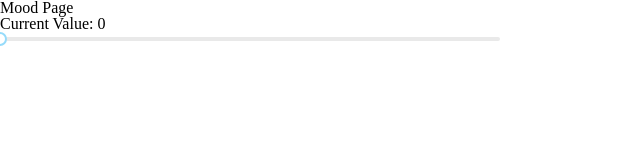
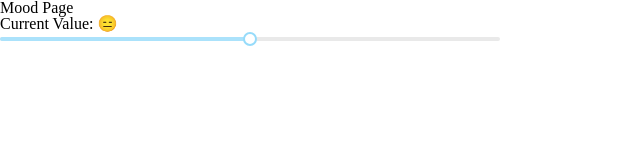
Before and after one commit to anewb87/kanye-mindfulness-app, a React (Create React App) app: page /mood in a window 1280 px wide. Shown: the top 160 px of the page, without its empty margins (0-640 px from the left). Built offline with nearby package versions, Linux system fonts and the light colour scheme; no server answers.

Commit message:
Set mood to emojis

```diff
--- a/src/Pages/MoodPage/MoodPage.js
+++ b/src/Pages/MoodPage/MoodPage.js
@@ -1,28 +1,49 @@
 import React, { useContext, useState } from 'react'
 import { MoodContext } from '../../Contexts/MoodContext';
 import { QuoteContext } from '../../Contexts/QuoteContext';
-// import Slider from '../../Components/Slider'
 import Slider from 'rc-slider';
 import 'rc-slider/assets/index.css';
 
 
 const MoodPage = () => {
 
-    const [ currentMood, setCurrentMood ] = useState(0);
+    const [ currentMood, setCurrentMood ] = useState(3);
 
     const { quote } = useContext(QuoteContext);
     const { mood, setMood } = useContext(MoodContext);
 
     const handleChange = (value) => {
-        // event.preventDefault()
         setCurrentMood(value)
 
+    }
+
+    const setImages = (currentMood) => {
+        let emoji;
+        switch(currentMood) {
+            case 1:
+                emoji='😠';
+                break;
+            case 2:
+               emoji='😕';
+               break;
+            case 3:
+                emoji='😑';
+                break;
+            case 4:
+                emoji='😌';
+                break;
+            case 5:
+                emoji='😺';
+                break;
+
+        }
+        return emoji;
     }
 
     return (
         <section style={{width: '500px'}}>
             <h4>Mood Page</h4>
-            <p>Current Value: {currentMood}</p>
+            <p>Current Value: {setImages(currentMood)}</p>
             <Slider
                 defaultValue='1'
                 min={1}
```
